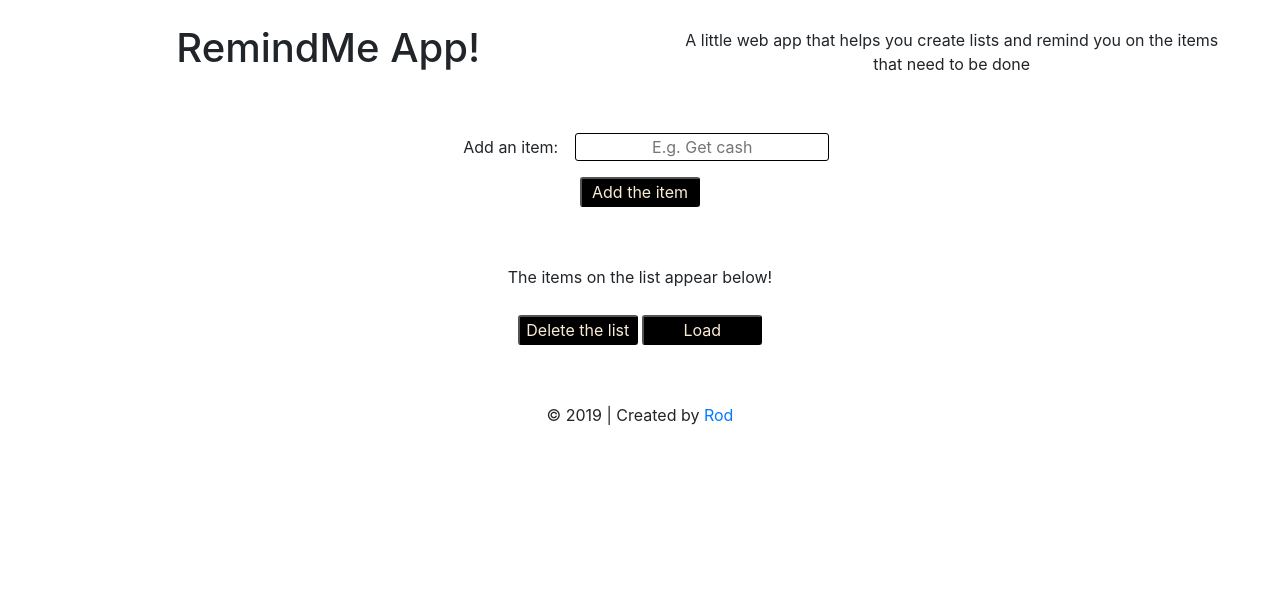
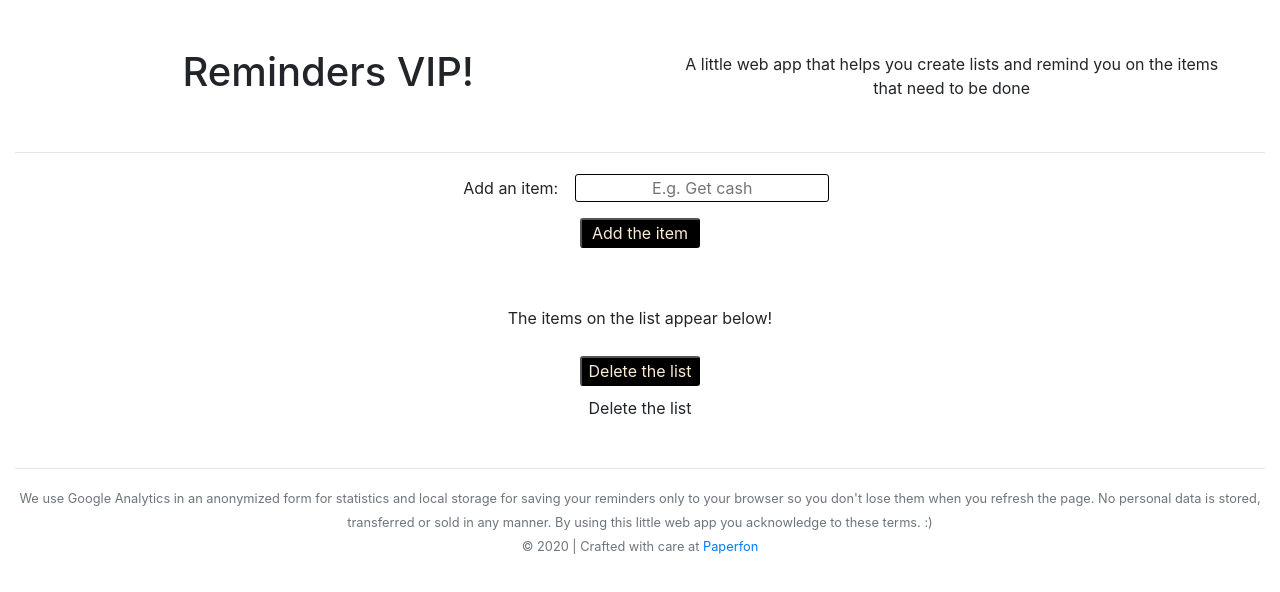
Before and after one commit to paperfon/Reminders.VIP, a plain HTML site: page index.html in a window 1280 px wide. Drawn offline with nearby package versions, Linux system fonts and the light colour scheme.

Commit message:
Text in index

```diff
--- a/index.html
+++ b/index.html
@@ -12,24 +12,24 @@
     <link href="style.css" rel="stylesheet" />
     <script src="reminders.js"></script>
 
-    <title>RemindMe App!</title>
+    <title>Reminders VIP!</title>
 </head>
 
 <body onLoad="javascript:show()">
-    <header class="container-fluid my-4 px-5">
+    <header class="container-fluid my-5 px-5">
         <div class="row align-items-center">
             <div class="col-sm text-center flex-column flex-column flex-sm-row pr-sm-5">
-                <h1>RemindMe App!</h1>
+                <h1>Reminders VIP!</h1>
             </div>
 
             <nav class="col-sm text-center flex-column flex-column flex-sm-row justify-content-center">
                 <span>A little web app that helps you create lists and remind you on the items that need to be done</span>
             </nav>
-
         </div>
     </header>
 
     <section class="container-fluid text-center my-5">
+        <hr>
         <form id="addItemForm" onsubmit="return false">
             <label for="addItem">Add an item:</label>
             <input id="addItem" type="text" name="addItem" minlength="1" placeholder="E.g. Get cash"><br>
@@ -42,17 +42,16 @@
         <p>The items on the list appear below!</p>
         <ul id="listItems"></ul>
         <form onsubmit="return false">
-
             <button class="submit" onclick="deleteList()">Delete the list</button>
-            <button class="submit" onclick="show()">Load</button>
         </form>
+        <span onclick="deleteList()">Delete the list</span>
     </section>
 
-    <div class="container-fluid my-3">
-        <footer class="text-center">
-            <p>&copy; 2019 | Created by <a href="https://github.com/paperfon/">Rod</a></p>
-        </footer>
-    </div>
+    <footer class="container-fluid text-center text-muted my-3">
+        <hr>
+        <small>We use Google Analytics in an anonymized form for statistics and local storage for saving your reminders only to your browser so you don't lose them when you refresh the page. No personal data is stored, transferred or sold in any manner. By using this little web app you acknowledge to these terms. :)</small>
+        <p><small>&copy; 2020 | Crafted with care at <a href="https://github.com/paperfon/">Paperfon</a></small></p>
+    </footer>
 
 </body>
 
```
